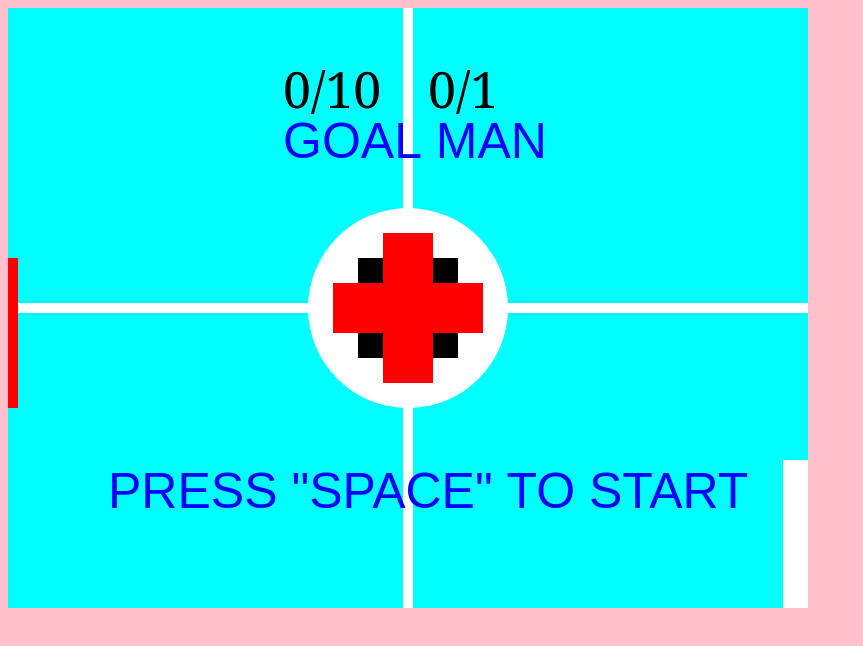
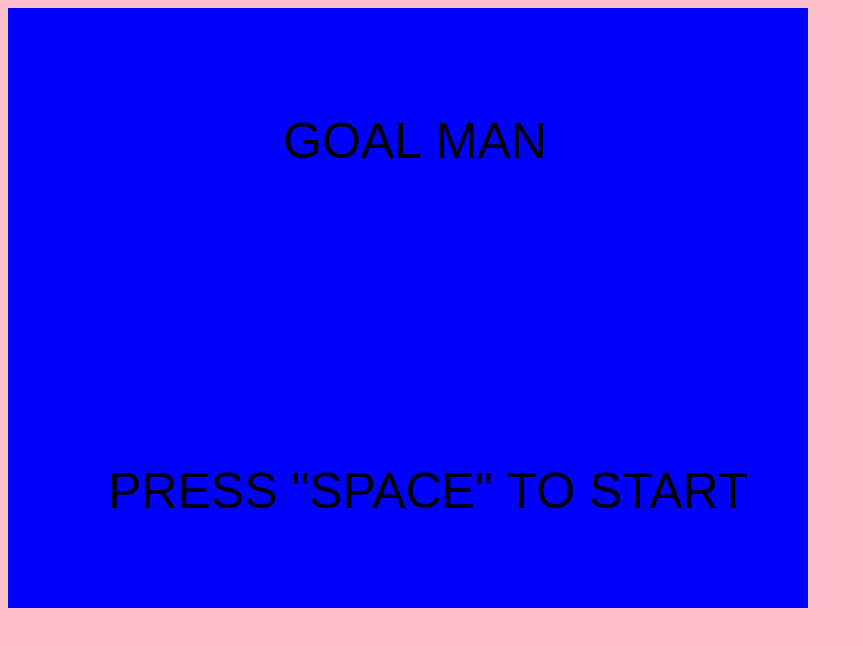
Before and after one commit to dFAk0/Homepage, a plain HTML site: page Goal man/index.html in a window 1280 px wide. Shown: the whole page, without its empty margins (0-863 px from the left). Drawn offline with Linux system fonts and the light colour scheme.

Commit message:
sıksık

```diff
--- a/Goal man/index.html
+++ b/Goal man/index.html
@@ -69,7 +69,7 @@ function animasyon(){
     canvas.addEventListener('mousemove',
 		function(evt) {
 			var mousePos = calculateMousePos(evt);
-			solcubukY = mousePos.y - (PADDLE_HEIGHT/2);
+			solcubukY = mousePos.y - (PADDLE_HEIGHT/2)
 		});
 }
 function a(){
@@ -176,8 +176,9 @@ if (press === true){
     rÇ(topX,topY,7.5,'green');
 }
     if(press === false){
+r(0,0,canvas.width,canvas.height,'blue')
 canvasContext.font ='50px Arial'
-canvasContext.fillStyle ='blue'
+canvasContext.fillStyle ='black'
 canvasContext.fillText('PRESS "SPACE" TO START', 100, 500)
 canvasContext.fillText('GOAL MAN',275, 150)
  }
```
Also changed, not shown: jumpdude/index.html (+6 -5 lines).
